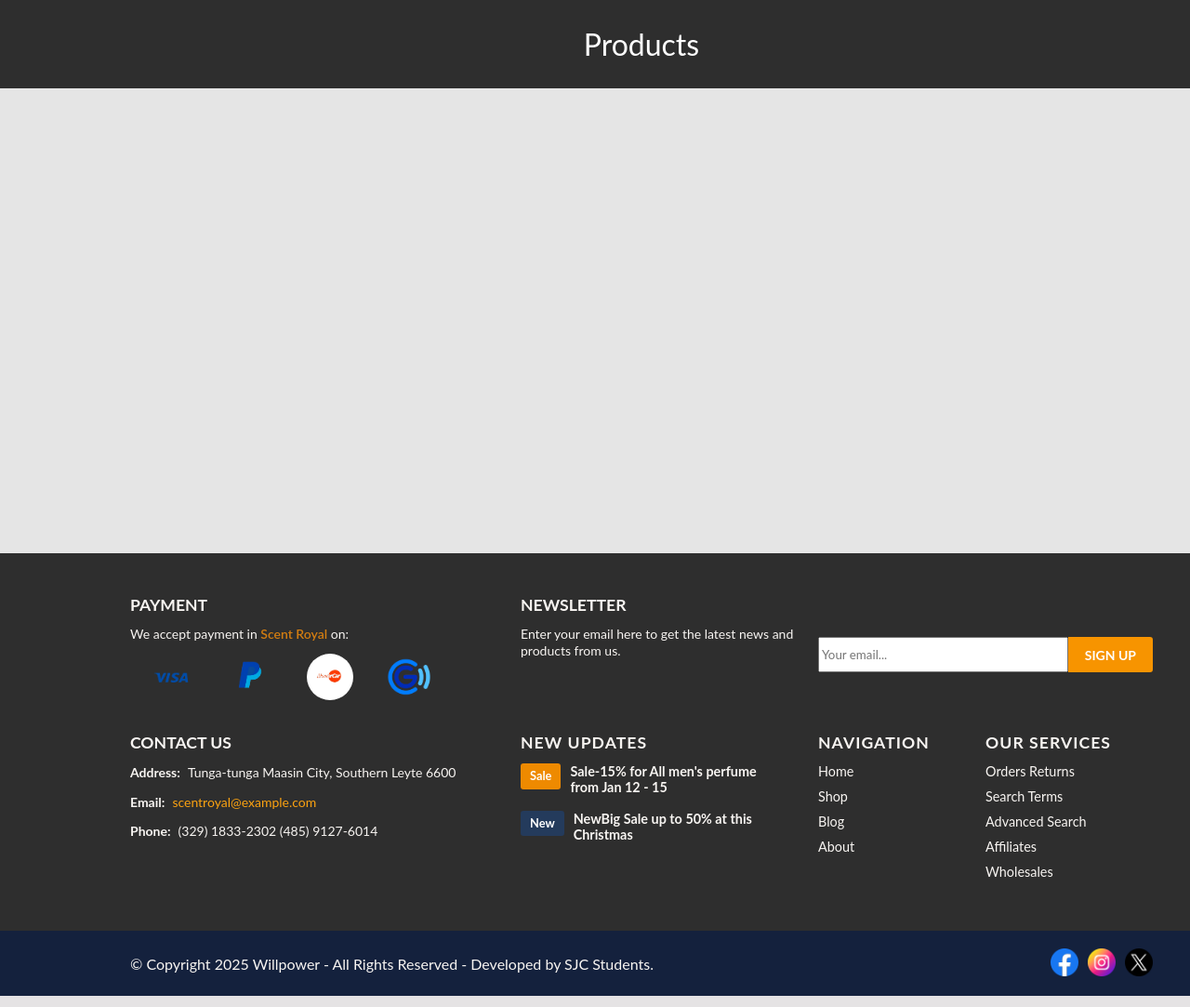
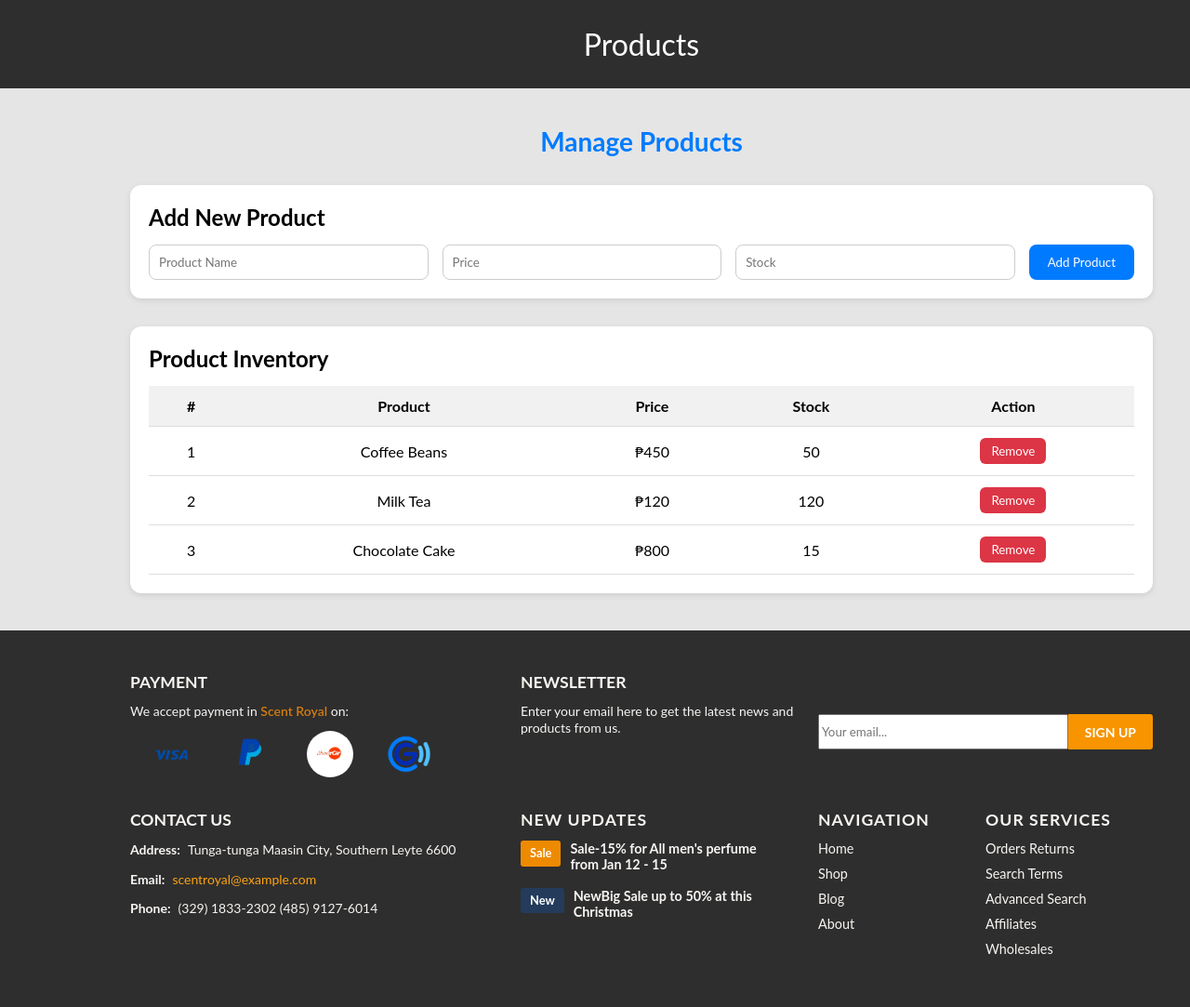
Before and after one commit to RobLaran/Scent_Royal, a Node server app: page /admin/products in a window 1280 px wide; the page is wider, and only the part inside the window is pictured. Shown: the part 100-1183 px from the top of that part at 93% size. Run offline with Node 20, Linux system fonts and the light colour scheme; the visitor is signed in with stand-in values (Sample User, id 1); data that the repository does not hold is empty; some libraries are stand-ins or nearby versions.

Commit message:
Dashboard and Products body in Admin Products ongoing, and fix when user opens the admin endpoints then forbids them that are not admin

```diff
--- a/controllers/admin.controller.js
+++ b/controllers/admin.controller.js
@@ -39,6 +39,7 @@ module.exports = {
             });
         }
     },
+
     logoutAdmin(req, res) {
         req.session.destroy(() => {
             res.redirect('/admin/login');
--- a/public/css/admin.css
+++ b/public/css/admin.css
@@ -84,12 +84,3 @@
 .signup-text a:hover {
     text-decoration: underline;
 }
-
-
-/* ====== ADMIN DASHBOARD ====== */
-.dashboard-container {
-    display: flex;
-    align-items: center;
-    justify-content: center;
-    height: 100%;
-}
--- /dev/null
+++ b/public/css/products.css
@@ -0,0 +1,98 @@
+.products-container {
+    margin-top: 40px;
+    margin-bottom: 40px;
+}
+
+.products-container h1 {
+  text-align: center;
+  margin-bottom: 30px;
+  font-size: 28px;
+  color: #007bff;
+}
+
+/* Add Product Form */
+.products-container .add-product {
+  background: #fff;
+  padding: 20px;
+  margin-bottom: 30px;
+  border-radius: 12px;
+  box-shadow: 0 2px 6px rgba(0,0,0,0.1);
+}
+
+.products-container .add-product h2 {
+  margin-bottom: 15px;
+}
+
+.products-container .add-product form {
+  display: flex;
+  gap: 15px;
+  flex-wrap: wrap;
+}
+
+.products-container .add-product input {
+  padding: 10px;
+  border: 1px solid #ccc;
+  border-radius: 8px;
+  flex: 1 1 200px;
+}
+
+.products-container .add-product button {
+  padding: 10px 20px;
+  background: #007bff;
+  color: white;
+  border: none;
+  border-radius: 8px;
+  cursor: pointer;
+  transition: background 0.2s ease;
+}
+
+.products-container .add-product button:hover {
+  background: #0056b3;
+}
+
+/* Product List */
+.products-container .product-list {
+  background: #fff;
+  padding: 20px;
+  border-radius: 12px;
+  box-shadow: 0 2px 6px rgba(0,0,0,0.1);
+}
+
+.products-container .product-list h2 {
+  margin-bottom: 15px;
+}
+
+.products-container .product-list table {
+  width: 100%;
+  border-collapse: collapse;
+}
+
+.products-container .product-list th,
+.products-container .product-list td {
+  padding: 12px;
+  text-align: center;
+  border-bottom: 1px solid #ddd;
+}
+
+.products-container .product-list th {
+  background: #f1f1f1;
+  font-weight: bold;
+}
+
+.products-container .product-list tr:hover {
+  background: #f9f9f9;
+}
+
+.products-container .delete-btn {
+  padding: 6px 12px;
+  background: #dc3545;
+  color: white;
+  border: none;
+  border-radius: 6px;
+  cursor: pointer;
+  transition: background 0.2s ease;
+}
+
+.products-container .delete-btn:hover {
+  background: #b02a37;
+}
--- a/routes/adminRoutes.js
+++ b/routes/adminRoutes.js
@@ -3,7 +3,7 @@ const router = express.Router();
 const adminController = require('../controllers/admin.controller');
 
 function isAdminOnly(req, res, next) {
-    if (!req.session.user.isAdmin) {
+    if (!req.session.user?.isAdmin) {
         return res.status(403).render('pages/errors/403', {
             title: 'Forbidden',
             message: 'You are not allowed to access this page.'
@@ -26,7 +26,7 @@ router.get('/dashboard', isAdminOnly, (req, res) => {
 });
 
 router.get('/products', isAdminOnly, (req, res) => {
-    res.render('pages/ProductList', { title: 'Products' });
+    res.render('pages/Products', { title: 'Products' });
 });
 
 module.exports = router;
--- /dev/null
+++ b/views/pages/Products.ejs
@@ -0,0 +1,53 @@
+<div class="products-container wrapper">
+    <h1>Manage Products</h1>
+
+    <!-- Add Product Form -->
+    <div class="add-product">
+      <h2>Add New Product</h2>
+      <form>
+        <input type="text" placeholder="Product Name" required>
+        <input type="number" placeholder="Price" required>
+        <input type="number" placeholder="Stock" required>
+        <button type="submit">Add Product</button>
+      </form>
+    </div>
+
+    <!-- Product List -->
+    <div class="product-list">
+      <h2>Product Inventory</h2>
+      <table>
+        <thead>
+          <tr>
+            <th>#</th>
+            <th>Product</th>
+            <th>Price</th>
+            <th>Stock</th>
+            <th>Action</th>
+          </tr>
+        </thead>
+        <tbody>
+          <tr>
+            <td>1</td>
+            <td>Coffee Beans</td>
+            <td>₱450</td>
+            <td>50</td>
+            <td><button class="delete-btn">Remove</button></td>
+          </tr>
+          <tr>
+            <td>2</td>
+            <td>Milk Tea</td>
+            <td>₱120</td>
+            <td>120</td>
+            <td><button class="delete-btn">Remove</button></td>
+          </tr>
+          <tr>
+            <td>3</td>
+            <td>Chocolate Cake</td>
+            <td>₱800</td>
+            <td>15</td>
+            <td><button class="delete-btn">Remove</button></td>
+          </tr>
+        </tbody>
+      </table>
+    </div>
+  </div>
--- a/views/partials/head.ejs
+++ b/views/partials/head.ejs
@@ -24,6 +24,8 @@
     <link rel="stylesheet" href="/css/admin.css">
     <link rel="stylesheet" href="/css/checkout.css">
     <link rel="stylesheet" href="/css/orders.css">
+    <link rel="stylesheet" href="/css/dashboard.css">
+    <link rel="stylesheet" href="/css/products.css">
     <link rel="stylesheet" href="https://cdnjs.cloudflare.com/ajax/libs/font-awesome/6.7.2/css/all.min.css" integrity="sha512-Evv84Mr4kqVGRNSgIGL/F/aIDqQb7xQ2vcrdIwxfjThSH8CSR7PBEakCr51Ck+w+/U6swU2Im1vVX0SVk9ABhg==" crossorigin="anonymous" referrerpolicy="no-referrer" />
     <title>Scent Royal</title>
 </head>
```
Also changed, not shown: public/css/dashboard.css (added, +43 -0 lines), views/pages/Dashboard.ejs (+17 -3 lines).
